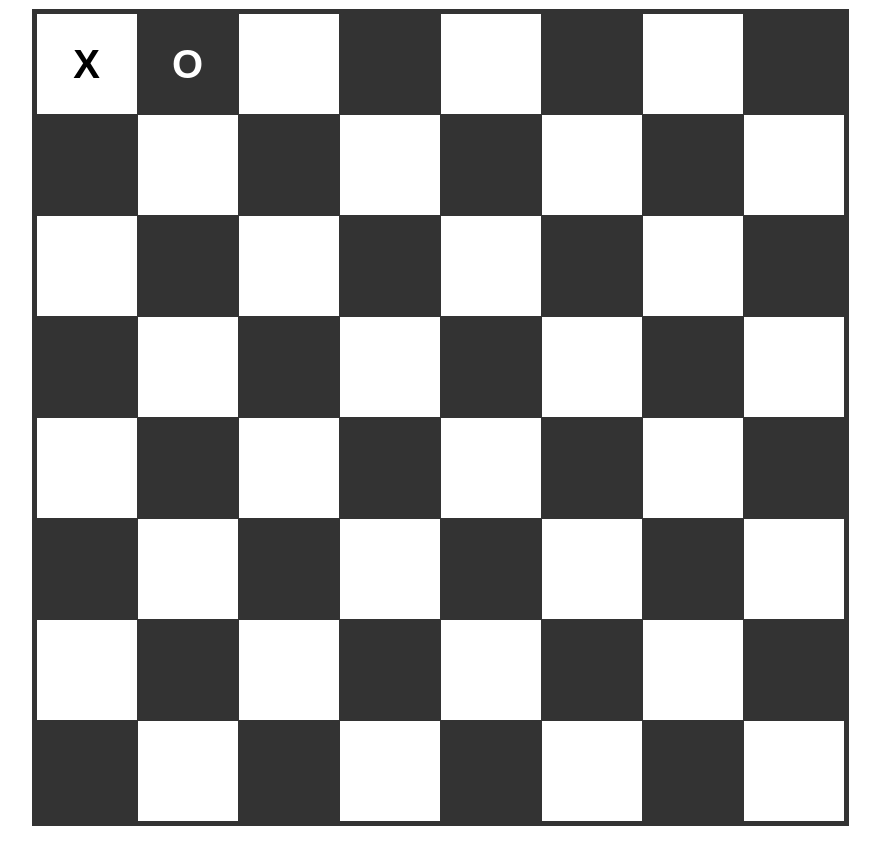
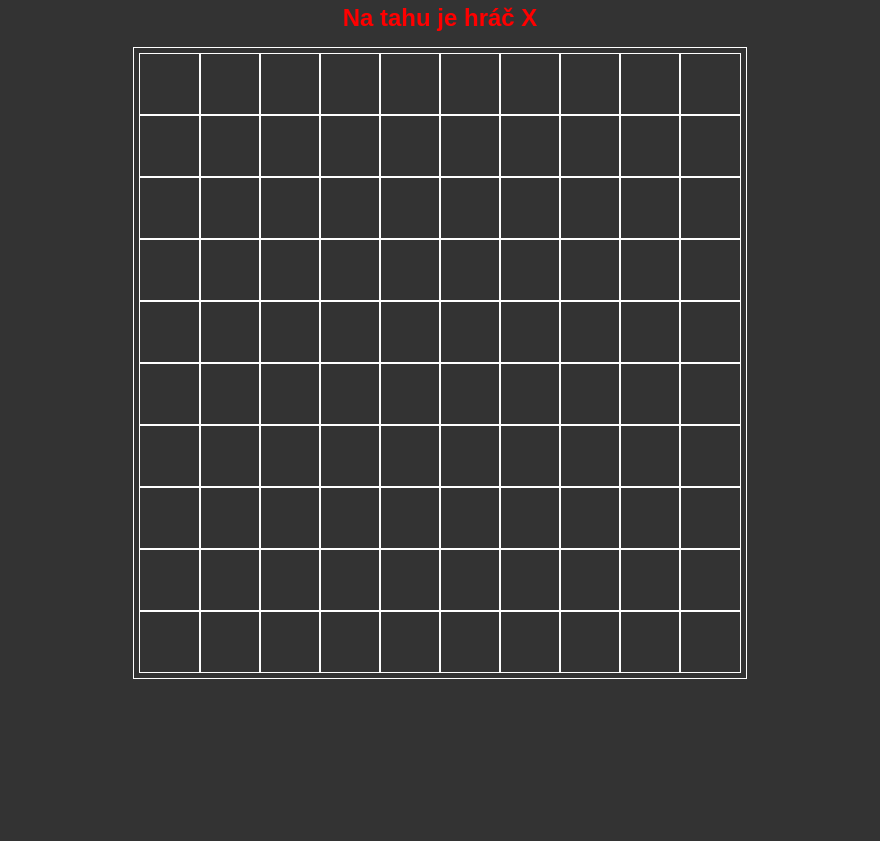
Before and after one commit to jakubsmejda1/piskvorky, a plain HTML site: page index.html in a window 1280 px wide. Shown: the part 65-906 px from the top of the page, without its empty margins (200-1080 px from the left). After the commit the page ends 800 px from the top, so only its background shows below. Drawn offline with Linux system fonts and the light colour scheme.

Commit message:
v1.3 - druhá část

```diff
--- a/index.html
+++ b/index.html
@@ -7,7 +7,8 @@
 </head>
 <body>
     <h1>Piškvorky</h1>
-    <h2>8x8</h2>
+    <h2>10x10</h2>
+    <h3 id="status"></h3>
     <div id="game-board"></div>
 
     <script src="script.js"></script>
--- a/script.js
+++ b/script.js
@@ -1,4 +1,4 @@
-const board = document.getElementById("game-board");
+
 
 const celkovyPocet = 64
 
@@ -37,4 +37,57 @@ function inicializujPlochu(celkovyPocet) {
     }
 }
 // spustíme generování pro 16 políček (4x4)
-inicializujPlochu(celkovyPocet);
+//inicializujPlochu(celkovyPocet);
+const board = document.getElementById("game-board");
+const velikost = 10;
+
+// 1. INICIALIZACE HRACÍ PAMĚTI (je to model rozmístění hracích kamenů, který je na začátku prázdný)
+let pametHry = [];
+for (let r = 0; r < velikost; r++) {
+  pametHry[r] = [];                     // založíme řádek
+  for (let s = 0; s < velikost; s++) {
+    pametHry[r][s] = "";                // každé políčko v řádku nastavíme na prázdný řetězec (prázdný prvek = není v něm hrací kámen)
+  }
+}
+
+// GLOBÁLNÍ PROMĚNNÁ, která určuje, jaký hráč je na tahu
+let aktualniHrac = "X";        // první na tahu je hráč s hracím kamenem X
+document.getElementById("status").textContent = "Na tahu je hráč " + aktualniHrac;
+/**
+* VYKRESLENÍ HRACÍ PLOCHY
+*/
+for (let r = 0; r < velikost; r++) {
+  for (let s = 0; s < velikost; s++) {
+
+    // 1. VYTVOŘENÍ HTML prvku políčka
+    const policko = document.createElement("div");
+
+    // 2. VZHLED PRVKU - nastavení jeho stylu
+    policko.className = "cell";
+
+     // 3. FUNKCE PRVKU - přidání událostní funkce, která zajistí, že při kliknutí na něj bude vykreslen hrací kámen, a že se to poznamená do hrací paměti
+    //                   Hrací kámen ale zapíšeme jen tehdy, pokud je v paměti na daných souřadnicích volno
+    policko.onclick = function() {
+      if (pametHry[r][s] === "") {
+        // zápis do hrací paměti
+        pametHry[r][s] = aktualniHrac;
+        // vykreslení do políčka
+        policko.textContent = aktualniHrac;
+        // přepnutí výhybky na dalšího hráče (pokud je aktuální X, bude při příštím kliknutí O, a naopak)
+        if (aktualniHrac === "X") {
+            aktualniHrac = "O";
+            policko.style.color = "lightblue";
+            document.getElementById("status").textContent = "Na tahu je hráč " + aktualniHrac;
+            document.getElementById("status").style.color = "lightblue";
+        } else {
+            aktualniHrac = "X";
+            policko.style.color = "red";
+            document.getElementById("status").textContent = "Na tahu je hráč " + aktualniHrac;
+            document.getElementById("status").style.color = "red";
+        }
+      }
+    };
+
+    board.appendChild(policko);
+  }
+}
--- a/style.css
+++ b/style.css
@@ -1,43 +1,39 @@
+body {
+    background-color: #333;
+}
 #game-board {
     display: grid;
     /* Vytvoříme 8 sloupce pro náš vzor */
-    grid-template-columns: repeat(8, 100px);
-    gap: 1px;
-    background-color: #333;
+    grid-template-columns: repeat(10, 60px);
     width: fit-content;
-    padding: 5px;
-    margin: 15px auto;
+    margin: 0 auto;
+    padding: 5px 7px 5px 5px;
+    border: 1px solid white;
 }
 h1 {
     text-align: center;
     font-family: 'Arial', sans-serif;
-    color: #333;
+    color: white;
     margin: 0px;
 }
 h2 {
     text-align: center;
     font-family: 'Arial', sans-serif;
-    color: #535353;
-    margin: -8px 0px 15px 0px;
+    color: #a8a8a8;
+    margin: -5px 0px 15px 0px;
     font-size: 1.2rem;
 }
-.cell_white {
-    width: 100px;
-    height: 100px;
-    background-color: white;
-    color: black;
-    display: flex;
-    justify-content: center;
-    align-items: center;
-    font-size: 2.5rem;
-    font-family: sans-serif;
-    font-weight: bold;
-    cursor: pointer;
+h3 {
+    text-align: center;
+    font-family: 'Arial', sans-serif;
+    color: red;
+    margin: -8px 0px 15px 0px;
+    font-size: 1.5rem;
 }
-.cell_black {
-    width: 100px;
-    height: 100px;
-    background-color: #333;
+.cell{
+    width: 60px;
+    height: 60px;
+    border: 1px solid white;
     color: white;
     display: flex;
     justify-content: center;
@@ -46,10 +42,9 @@ h2 {
     font-family: sans-serif;
     font-weight: bold;
     cursor: pointer;
+    transition: 0.1s ease;
 }
-.cell_white:hover {
-    background-color: #f0f0f0;
-}
-.cell_black:hover {
-    background-color: #303030;
-}
+    .cell:hover {
+        background-color: rgba(255, 255, 255, 0.253);
+        transition: 0.3s ease;
+    }
```
